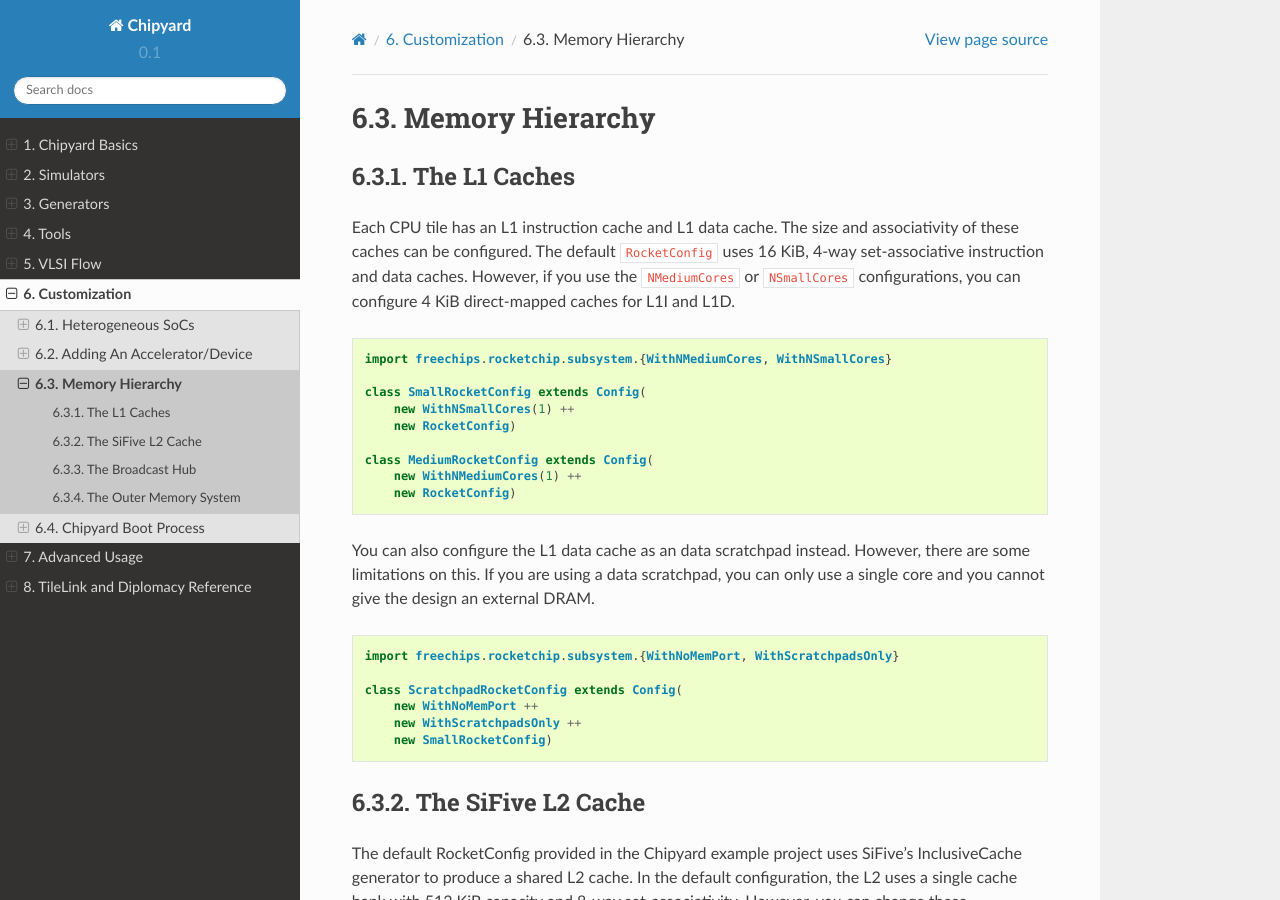
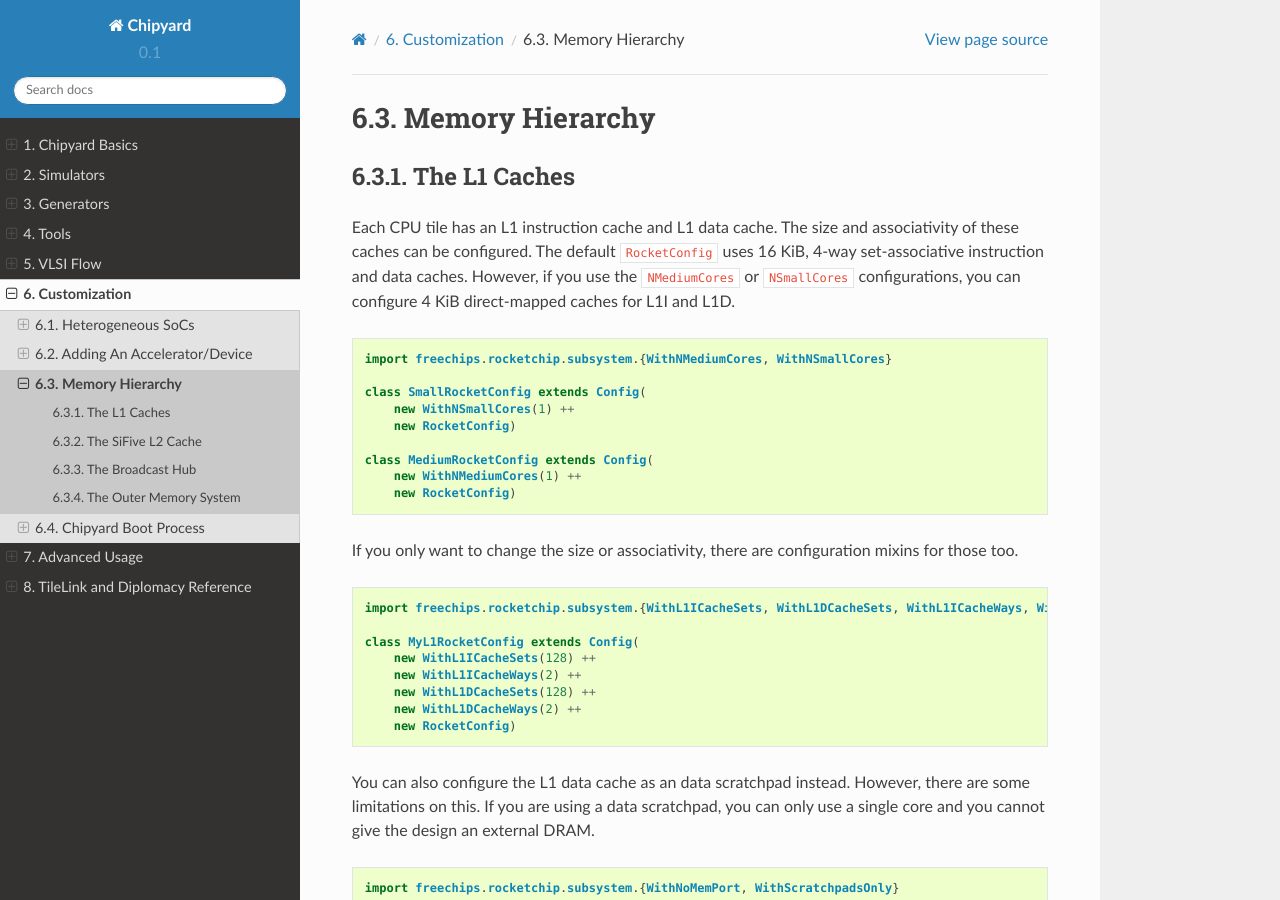
Before and after one commit to ucb-bar/chipyard, a Sphinx documentation site: the page built from docs/Customization/Memory-Hierarchy.rst, in a window 1280 px wide and 900 px high. Built offline with Sphinx 7.4.7 and the Read the Docs theme 2.0.0, drawn with Linux system fonts in a browser that asks for light colours.

Commit message:
more on customization of L1

```diff
--- a/docs/Customization/Memory-Hierarchy.rst
+++ b/docs/Customization/Memory-Hierarchy.rst
@@ -20,6 +20,20 @@ configure 4 KiB direct-mapped caches for L1I and L1D.
 
     class MediumRocketConfig extends Config(
         new WithNMediumCores(1) ++
+        new RocketConfig)
+
+If you only want to change the size or associativity, there are configuration
+mixins for those too.
+
+.. code-block:: scala
+
+    import freechips.rocketchip.subsystem.{WithL1ICacheSets, WithL1DCacheSets, WithL1ICacheWays, WithL1DCacheWays}
+
+    class MyL1RocketConfig extends Config(
+        new WithL1ICacheSets(128) ++
+        new WithL1ICacheWays(2) ++
+        new WithL1DCacheSets(128) ++
+        new WithL1DCacheWays(2) ++
         new RocketConfig)
 
 You can also configure the L1 data cache as an data scratchpad instead.
```
